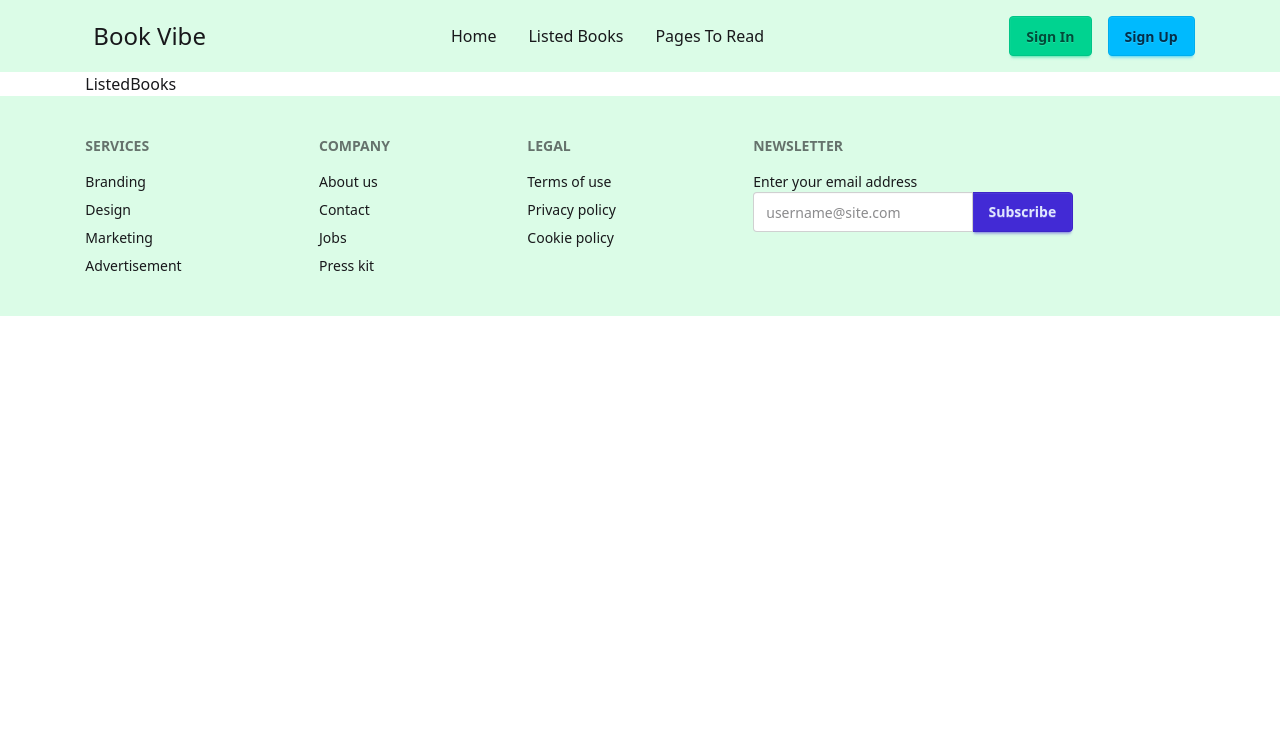
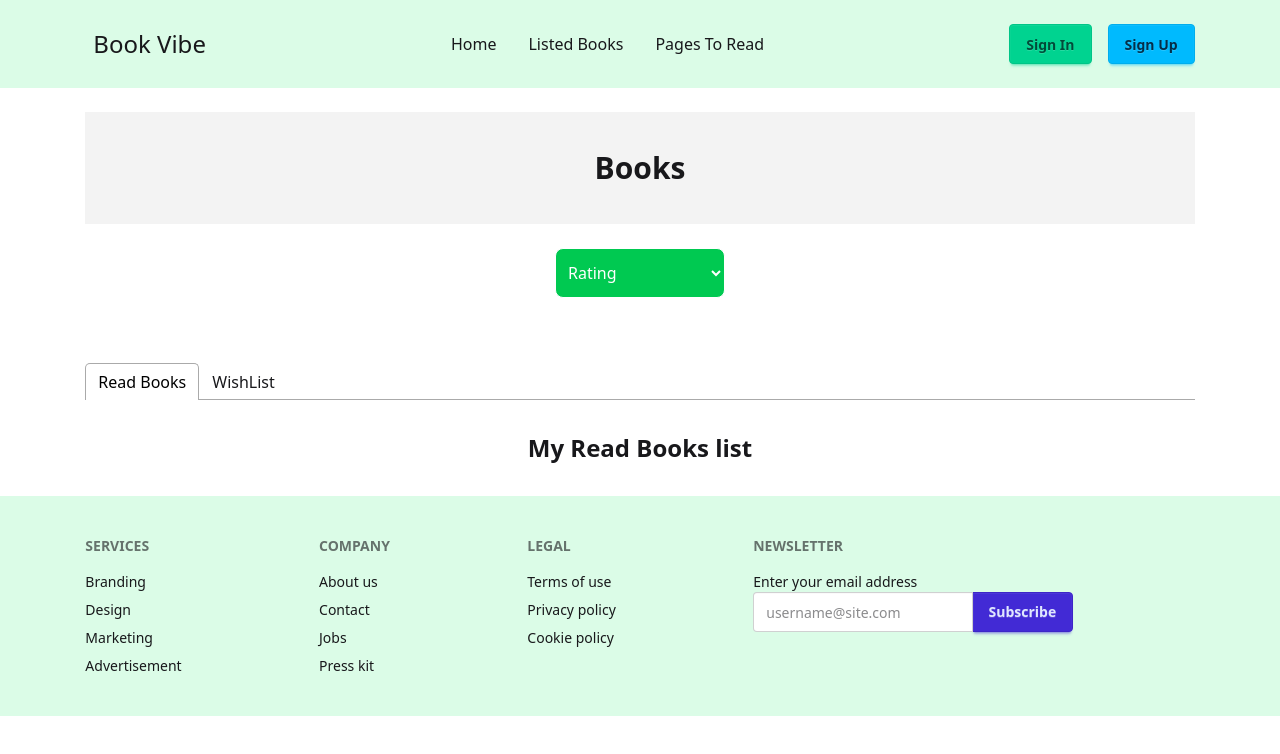
Before and after one commit to Shaqibul-Neil/book-vibe-with-tab-memo, a React (Vite) app: page /listed-books in a window 1280 px wide. Shown: the top 754 px of the page. Built offline with nearby package versions, Linux system fonts and the light colour scheme.

Commit message:
tab react

```diff
--- a/package.json
+++ b/package.json
@@ -16,6 +16,7 @@
     "react-dom": "^19.1.1",
     "react-icons": "^5.5.0",
     "react-router": "^7.9.3",
+    "react-tabs": "^6.1.0",
     "tailwindcss": "^4.1.14"
   },
   "devDependencies": {
--- a/src/Component/ReadList/ReadList.jsx
+++ b/src/Component/ReadList/ReadList.jsx
@@ -1,5 +1,9 @@
 const ReadList = () => {
-  return <div></div>;
+  return (
+    <div>
+      <h3 className="text-2xl text-center font-semibold">Readlist</h3>
+    </div>
+  );
 };
 
 export default ReadList;
--- a/src/Pages/BookDetails.jsx
+++ b/src/Pages/BookDetails.jsx
@@ -28,7 +28,7 @@ const BookDetails = () => {
   };
 
   return (
-    <div className="flex justify-between items-center my-12 h-[calc(100vh-82px] gap-12">
+    <div className="flex justify-between items-center my-24 h-[calc(100vh-82px] gap-12">
       <figure className="w-[50%] h-[790px] bg-[rgba(19,19,19,0.05)] rounded-lg flex items-center justify-center">
         <img
           src={image || ''}
--- a/src/Pages/ListedBooks.jsx
+++ b/src/Pages/ListedBooks.jsx
@@ -1,5 +1,46 @@
+import { Link } from 'react-router';
+import { Tab, Tabs, TabList, TabPanel } from 'react-tabs';
+import 'react-tabs/style/react-tabs.css';
+
 const ListedBooks = () => {
-  return <div>ListedBooks</div>;
+  return (
+    <div className="mt-6">
+      <div className="h-28 bg-[rgba(19,19,19,0.05)]">
+        <div className="flex items-center justify-center h-full">
+          <h2 className="text-3xl font-bold">Books</h2>
+        </div>
+      </div>
+      <select className="mx-auto block px-2 border rounded-lg bg-green-500 text-white py-3 mt-6 mb-16 outline-none">
+        <option disabled value="">
+          Sort By
+        </option>
+        <option value="rating">Rating</option>
+        <option value="pages">Number of Pages</option>
+        <option value="publisher">Publisher Year</option>
+      </select>
+
+      <div>
+        <Tabs>
+          <TabList>
+            <Tab>Read Books</Tab>
+            <Tab>WishList</Tab>
+          </TabList>
+          <div className="my-8">
+            <TabPanel>
+              <h3 className="text-2xl text-center font-semibold">
+                My Read Books list
+              </h3>
+            </TabPanel>
+            <TabPanel>
+              <h3 className="text-2xl text-center font-semibold">
+                My Wish list
+              </h3>
+            </TabPanel>
+          </div>
+        </Tabs>
+      </div>
+    </div>
+  );
 };
 
 export default ListedBooks;
--- a/src/RootLayout/RootLayout.jsx
+++ b/src/RootLayout/RootLayout.jsx
@@ -9,7 +9,7 @@ const RootLayout = () => {
   return (
     <BooksProvider.Provider value={{ booksData }}>
       <div>
-        <header className="py-4 bg-green-100">
+        <header className="lg:py-6 py-4 bg-green-100">
           <Navbar />
         </header>
         <Container>
--- a/src/Routes/Routes.jsx
+++ b/src/Routes/Routes.jsx
@@ -6,6 +6,7 @@ import ListedBooks from '../Pages/ListedBooks';
 import PagesToRead from '../Pages/PagesToRead';
 import BookDetails from '../Pages/BookDetails';
 import axios from 'axios';
+import ReadList from '../Component/ReadList/ReadList';
 
 const router = createBrowserRouter([
   {
```
Also changed, not shown: 1 other file (tests, documents, lock files or other folders).
